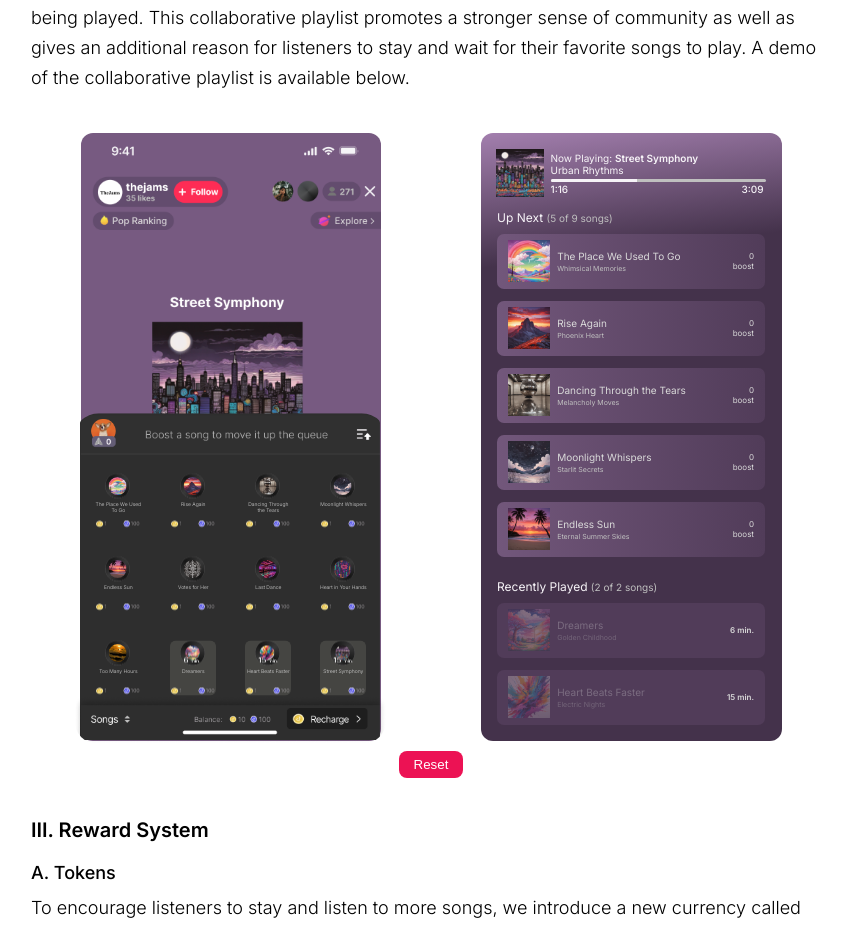
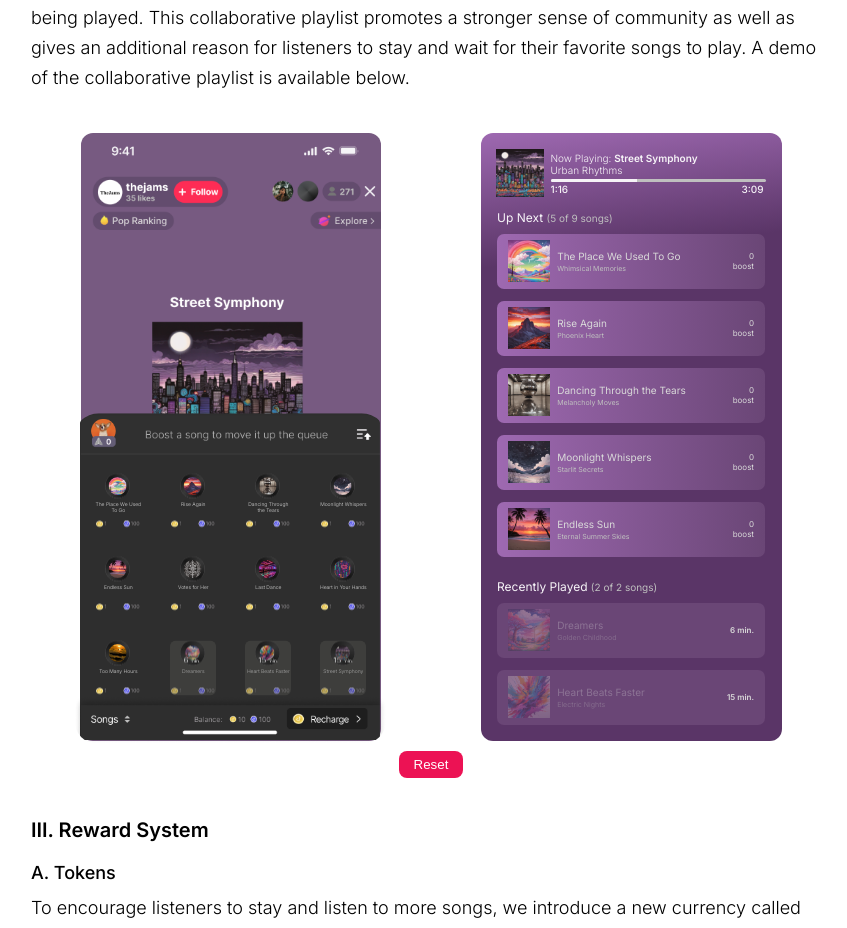
Before and after one commit to sophifang/tiktok-listening-party, a SvelteKit app: page / in a window 1280 px wide. Shown: the part 4944-5872 px from the top of the page, without its empty margins (209-1056 px from the left). Built offline with nearby package versions, Linux system fonts and the light colour scheme.

Commit message:
updated playlist colors

```diff
--- a/src/components/BoostingModal.svelte
+++ b/src/components/BoostingModal.svelte
@@ -63,14 +63,14 @@
 		{#each cooldowns as entry}
 			<div class ="cooldown-icon">
 				<input type="image" src="cooldown-{entry[0]}.png" id="timed-out" alt="song-icon" />
-				<div class="song-title">{entry[0]}</div>
+				<div class="song-title" style="opacity: 0.7;">{entry[0]}</div>
 			</div>
 		{/each}
 
 		<!-- Current Song Icon -->
 		<div class ="cooldown-icon">
 			<input type="image" src="current-song-icon.png" id="timed-out" alt="song-icon" />
-			<div class="song-title">Street Symphony</div>
+			<div class="song-title" style="opacity: 0.7;">Street Symphony</div>
 		</div>
 
 </main>
@@ -162,6 +162,7 @@
 	#timed-out{
 		background-color: #454542;
 		border-radius: 6px;
+		opacity: 0.7;
 	}
 
 </style>
--- a/src/components/CurrentSong.svelte
+++ b/src/components/CurrentSong.svelte
@@ -10,7 +10,7 @@
             Now Playing:
             <span style="font-weight: 600">{song[0]}</span>
             <br/>
-            <span style="font-size:10px; font-weight:400; color:#F6F3F7">{song[1]}</span>
+            <span style="font-size:10px; font-weight:300; color:#F6F3F7">{song[1]}</span>
              <br/>
             <AudioPlayer/>
         </div>
@@ -23,7 +23,7 @@
         color: #F6F3F7;
         font-family: "Inter", sans-serif;
         font-optical-sizing: auto;
-        font-weight: 400;
+        font-weight: 300;
         font-style: normal;
         font-variation-settings: "slnt" 0;
 
--- a/src/components/PlayedRecentlyBox.svelte
+++ b/src/components/PlayedRecentlyBox.svelte
@@ -29,7 +29,7 @@
 		padding-right: 11px;
         border-radius: 7px;
 		margin-bottom: 8px;
-        background: rgba(81,60,89,1);
+        background: rgba(106,70,118,1);
 	}
 
     .centerCover {
--- a/src/components/Playlist.svelte
+++ b/src/components/Playlist.svelte
@@ -38,8 +38,8 @@
     }
 
     .playlist{
-        background: rgb(163,127,174);
-        background: linear-gradient(-187deg, rgba(163,127,174,1) 0%, rgba(68,50,75,1) 21%);
+        background: rgb(158,105,177);
+        background: linear-gradient(-187deg, rgba(158,105,177,1) 0%, rgba(90,53,103,1) 21%);
         border-radius: 12px;
         width: 301px;
         height: 608px;
--- a/src/components/UpNextBox.svelte
+++ b/src/components/UpNextBox.svelte
@@ -29,8 +29,8 @@
 		padding-right: 11px;
         border-radius: 7px;
 		margin-bottom: 8px;
-        background: rgb(114,87,123);
-        background: linear-gradient(90deg, rgba(114,87,123,1) 0%, rgba(81,60,89,1) 100%);
+        background: rgb(158,105,177);
+        background: linear-gradient(90deg, rgba(158,105,177,1) 0%, rgba(106,70,118,1) 100%);
 	}
 
     .centerCover {
```
